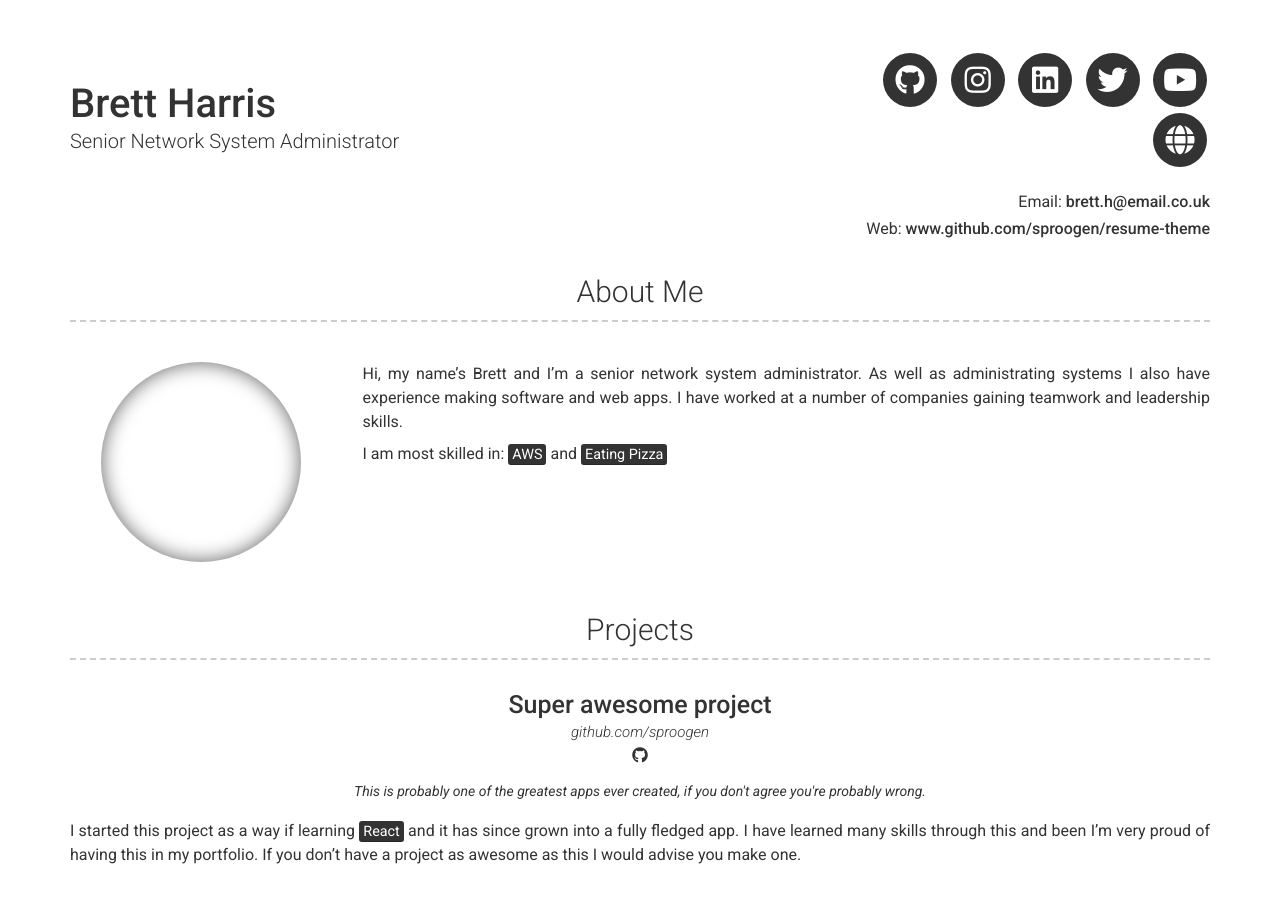
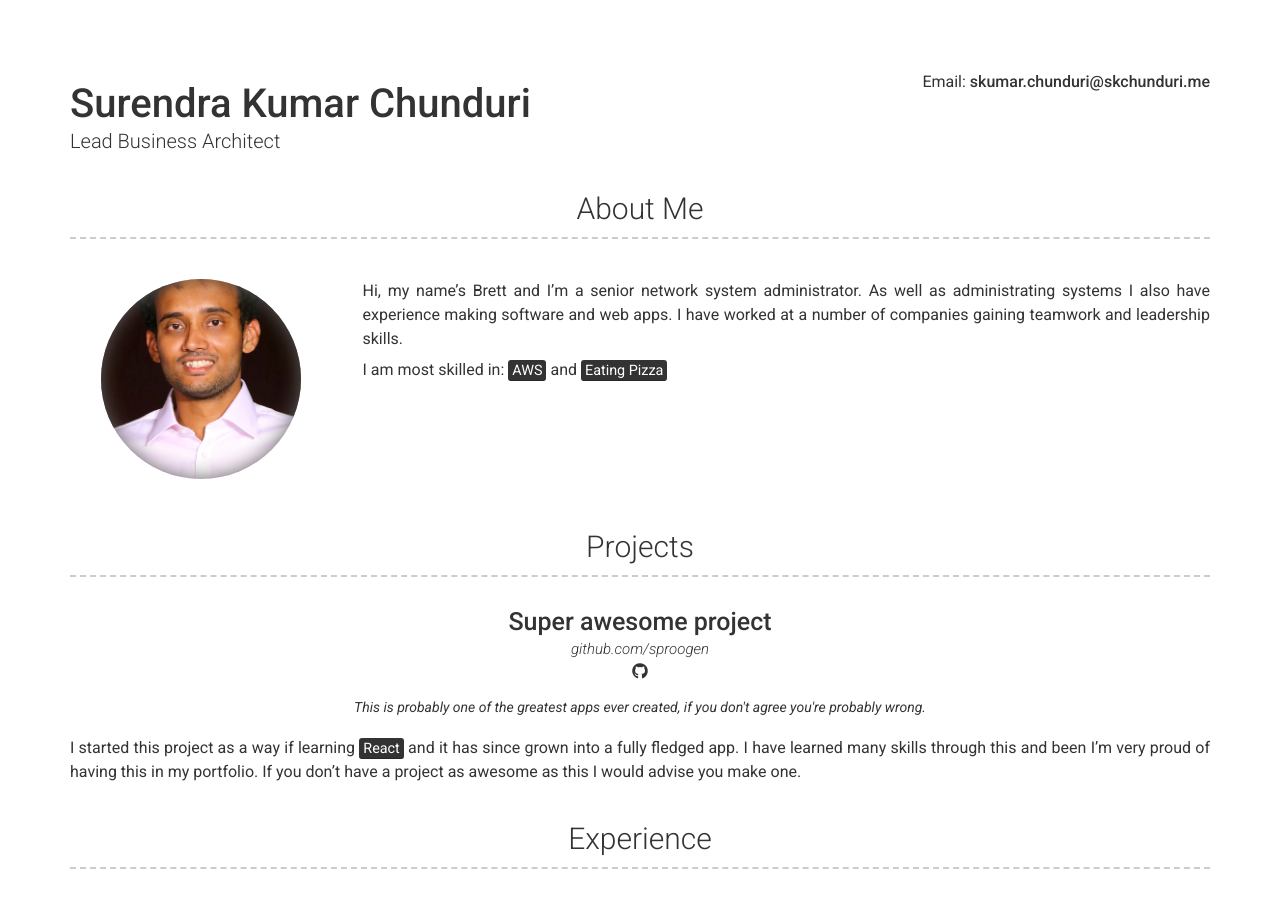
Before and after one commit to skc23809/skc23809.github.io, a Jekyll site: the page built from index.md, in a window 1280 px wide and 900 px high. Built offline with Jekyll 4.4.1, drawn with Linux system fonts in a browser that asks for light colours; nearby versions of some CDN libraries; some of the changed text lies outside the part shown.

Commit message:
updated name and other details

```diff
--- a/_config.yml
+++ b/_config.yml
@@ -6,34 +6,34 @@ favicon: images/favicon.ico
 version: 2
 
 # Personal info
-name: Brett Harris
-title: Senior Network System Administrator
-email: brett.h@email.co.uk
-website: www.github.com/sproogen/resume-theme
+name: Surendra Kumar Chunduri
+title: Lead Business Architect
+email: skumar.chunduri@skchunduri.me
+#website: www.github.com/sproogen/resume-theme
 
 # Dark Mode (true/false/never)
 darkmode: false
 
 # Social links
-twitter_username: facespics
-github_username:  sproogen
+#twitter_username: facespics
+#github_username:  sproogen
 # stackoverflow_username: "00000001"
 # dribbble_username: jekyll
 # facebook_username: jekyll
 # flickr_username: jekyll
-instagram_username: jameswgrant
-linkedin_username: jameswgrant
+#instagram_username: jameswgrant
+#linkedin_username: jameswgrant
 # xing_username: jekyll
 # pinterest_username: jekyll
-youtube_username: globalmtb
+#youtube_username: globalmtb
 # googleplus_username: +jekyll
 # orcid_username: 0000-0000-0000-0000
 
 # Additional icon links
-additional_links:
-- title: itsgoingto.be
-  icon: fas fa-globe
-  url: https://www.itsgoingto.be
+#additional_links:
+#- title: itsgoingto.be
+ # icon: fas fa-globe
+  #url: https://www.itsgoingto.be
 # - title: another link
 #   icon: font awesome brand icon name (eg. fab fa-twitter) (https://fontawesome.com/icons?d=gallery&m=free)
 #   url: Link url (eg. https://google.com)
```
Also changed, not shown: images/passport.jpg (renamed from _test/images/passport.jpg).
